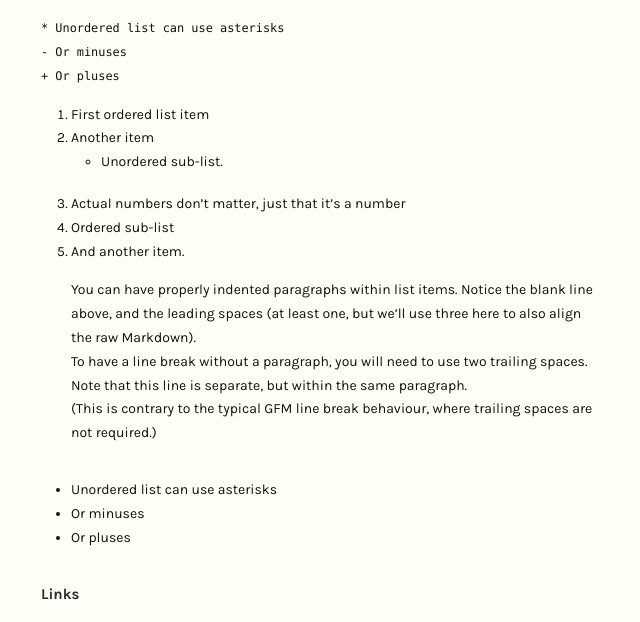
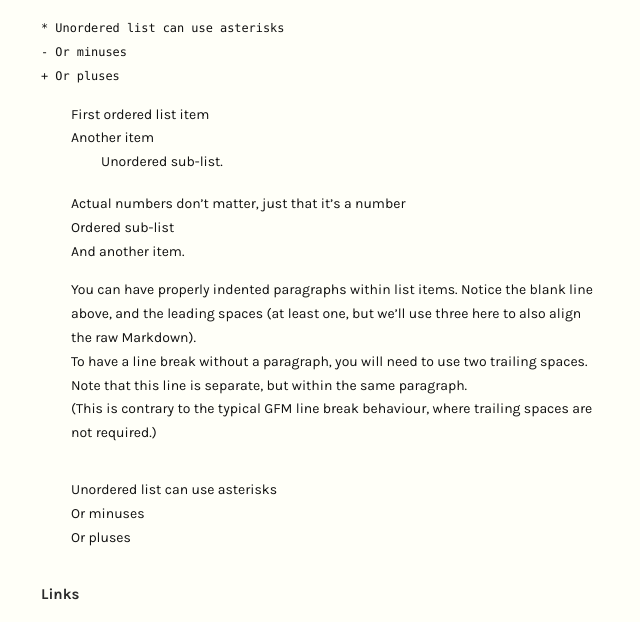
Before and after one commit to hashb/california-archive, a Jekyll site: the page built from blog/index.html, in a window 1280 px wide. Shown: the part 1939-2561 px from the top of the page, without its empty margins (319-959 px from the left). Built offline with Jekyll 4.4.1, drawn with Linux system fonts in a browser that asks for light colours; the list of posts is cut into pages by our own code.

Commit message:
changed reset.css

```diff
--- a/_sass/_main.scss
+++ b/_sass/_main.scss
@@ -1,5 +1,21 @@
-/*** Reset ***/
-html, body, div, span, applet, object, iframe, h1, h2, h3, h4, h5, h6, p, blockquote, pre, a, abbr, acronym, address, big, cite, code, del, dfn, em, img, ins, kbd, q, s, samp, small, strike, strong, sub, sup, tt, var, b, u, i, center, dl, dt, dd, ol, ul, li, fieldset, form, label, legend, table, caption, tbody, tfoot, thead, tr, th, td, article, aside, canvas, details, embed, figure, figcaption, footer, header, hgroup, menu, nav, output, ruby, section, summary, time, mark, audio, video {
+/* http://meyerweb.com/eric/tools/css/reset/
+   v2.0 | 20110126
+   License: none (public domain)
+*/
+
+html, body, div, span, applet, object, iframe,
+h1, h2, h3, h4, h5, h6, p, blockquote, pre,
+a, abbr, acronym, address, big, cite, code,
+del, dfn, em, img, ins, kbd, q, s, samp,
+small, strike, strong, sub, sup, tt, var,
+b, u, i, center,
+dl, dt, dd, ol, ul, li,
+fieldset, form, label, legend,
+table, caption, tbody, tfoot, thead, tr, th, td,
+article, aside, canvas, details, embed,
+figure, figcaption, footer, header, hgroup,
+menu, nav, output, ruby, section, summary,
+time, mark, audio, video {
 	margin: 0;
 	padding: 0;
 	border: 0;
@@ -7,20 +23,22 @@
 	font: inherit;
 	vertical-align: baseline;
 }
-article, aside, details, figcaption, figure, footer, header, hgroup, menu, nav, section {
+/* HTML5 display-role reset for older browsers */
+article, aside, details, figcaption, figure,
+footer, header, hgroup, menu, nav, section {
 	display: block;
 }
 body {
 	line-height: 1;
-  overflow-y:scroll;
 }
-// ol, ul {
-//   list-style: bullet;
-// }
+ol, ul {
+	list-style: none;
+}
 blockquote, q {
 	quotes: none;
 }
-blockquote:before, blockquote:after, q:before, q:after {
+blockquote:before, blockquote:after,
+q:before, q:after {
 	content: '';
 	content: none;
 }
@@ -28,6 +46,8 @@
 	border-collapse: collapse;
 	border-spacing: 0;
 }
+
+// end reset.css
 
 // Import stuff
 @import 'variables';
```
Lines whose indentation alone changed are shown as unchanged.
